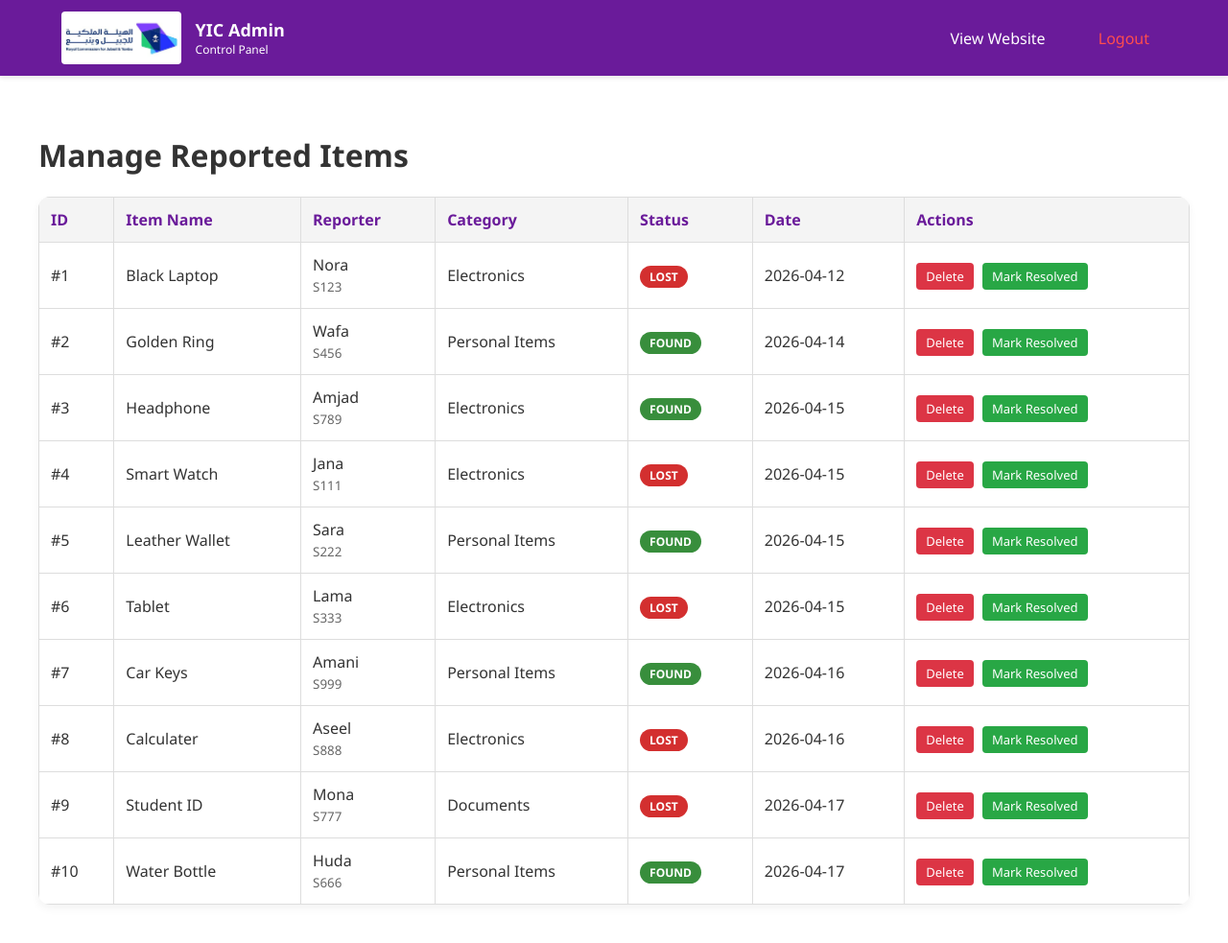
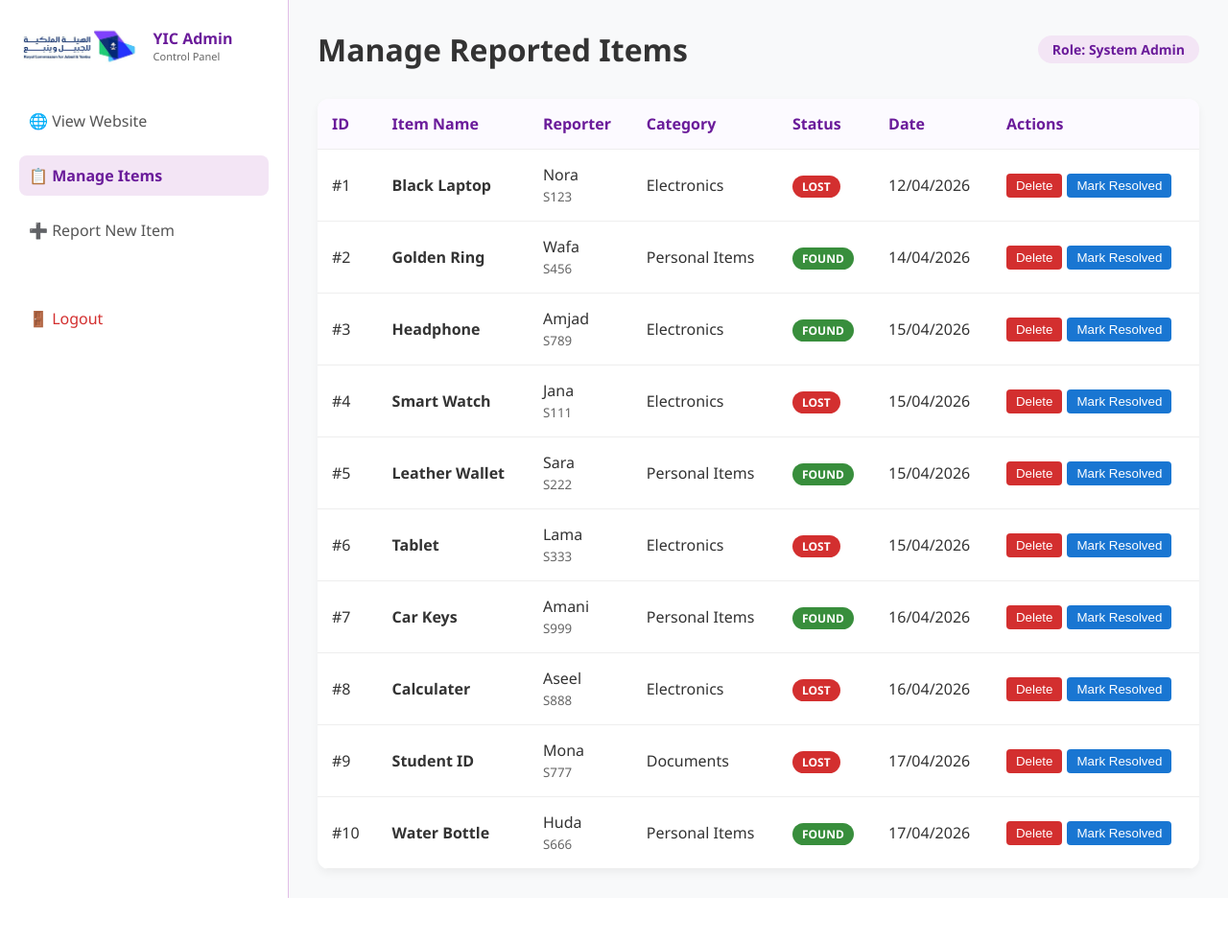
Before and after one commit to wafazh4-ctrl/CS381PROJECT, a PHP site: page /admin_dashboard.php in a window 1280 px wide. Shown: the whole page at 96% size. After the commit the page ends 936 px from the top, so only its background shows below. Run offline with PHP 8.4, Linux system fonts and the light colour scheme; a user stored in the database is signed in; data comes from the database, SQL or seed files in the repository.

Commit message:
Update admin_dashboard.php

```diff
--- a/CS381Project/admin_dashboard.php
+++ b/CS381Project/admin_dashboard.php
@@ -1,17 +1,19 @@
 <?php
-session_start();
+require_once 'includes/security.php';
 require_once 'includes/db_connect.php';
-
-
 
 if (!isset($_SESSION['user_role']) || $_SESSION['user_role'] !== 'admin') {
     header("Location: login.php");
     exit();
 }
 
+if ($_SERVER["REQUEST_METHOD"] == "POST") {
+    if (!isset($_POST['csrf_token']) || !verify_csrf_token($_POST['csrf_token'])) {
+        die("CSRF token validation failed.");
+    }
 
-if (isset($_GET['delete_id'])) {
-    $id = $_GET['delete_id'];
+    if (isset($_POST['delete_id'])) {
+        $id = test_input($_POST['delete_id']);
         try {
             $stmt = $pdo->prepare("DELETE FROM items WHERE id = ?");
             $stmt->execute([$id]);
@@ -22,9 +24,8 @@ if (isset($_GET['delete_id'])) {
         }
     }
 
-
-if (isset($_GET['resolve_id'])) {
-    $id = $_GET['resolve_id'];
+    if (isset($_POST['resolve_id'])) {
+        $id = test_input($_POST['resolve_id']);
         try {
             $stmt = $pdo->prepare("UPDATE items SET is_resolved = 1 WHERE id = ?");
             $stmt->execute([$id]);
@@ -34,10 +35,12 @@ if (isset($_GET['resolve_id'])) {
             $error = "Error updating status.";
         }
     }
-
+}
 
 $stmt = $pdo->query("SELECT * FROM items ORDER BY created_at DESC");
 $items = $stmt->fetchAll();
+
+$csrf_token = generate_csrf_token();
 ?>
 
 <!DOCTYPE html>
@@ -48,34 +51,38 @@ $items = $stmt->fetchAll();
     <title>Admin Dashboard - YIC Found</title>
     <link rel="stylesheet" href="assets/css/style.css">
     <style>
-        .admin-table { width: 100%; border-collapse: collapse; margin-top: 20px; background: white; }
-        .admin-table th, .admin-table td { padding: 12px; border: 1px solid #ddd; text-align: left; }
-        .admin-table th { background-color: #f4f4f4; }
-        .btn-delete { color: white; background: #dc3545; padding: 5px 10px; text-decoration: none; border-radius: 4px; font-size: 13px; }
-        .btn-resolve { color: white; background: #28a745; padding: 5px 10px; text-decoration: none; border-radius: 4px; font-size: 13px; margin-left: 5px; }
-        .status-resolved { color: green; font-weight: bold; }
+        .inline-form { display: inline; }
         .alert { padding: 15px; margin-bottom: 20px; border-radius: 4px; }
         .alert-success { background-color: #d4edda; color: #155724; border: 1px solid #c3e6cb; }
     </style>
 </head>
 <body>
 
-    <header>
-        <div class="logo-section">
+    <div class="admin-layout">
+        <aside class="sidebar">
+            <div class="logo-section" style="margin-bottom: 30px;">
                 <img src="assets/image/YICLogo.jpg" alt="YIC Logo">
                 <div>
-                <div style="font-weight: bold; font-size: 18px;">YIC Admin</div>
-                <div style="font-size: 12px;">Control Panel</div>
+                    <div style="font-weight: bold; font-size: 16px; color: var(--primary-purple);">YIC Admin</div>
+                    <div style="font-size: 11px; color: #666;">Control Panel</div>
                 </div>
             </div>
-        <nav>
-            <a href="index.php">View Website</a>
-            <a href="logout.php" style="color: #ff4d4d;">Logout</a>
-        </nav>
-    </header>
 
-    <main class="container" style="padding: 40px;">
-        <h1>Manage Reported Items</h1>
+            <ul class="sidebar-menu">
+                <li><a href="index.php">🌐 View Website</a></li>
+                <li><a href="admin_dashboard.php" class="active">📋 Manage Items</a></li>
+                <li><a href="report_item.php">➕ Report New Item</a></li>
+                <li style="margin-top: 50px;"><a href="logout.php" style="color: #d32f2f;">🚪 Logout</a></li>
+            </ul>
+        </aside>
+
+        <main class="admin-content">
+            <div style="display: flex; justify-content: space-between; align-items: center; margin-bottom: 30px;">
+                <h1 style="margin: 0; color: #333;">Manage Reported Items</h1>
+                <span style="background: var(--btn-secondary); color: var(--primary-purple); padding: 5px 15px; border-radius: 20px; font-weight: bold; font-size: 14px;">
+                    Role: System Admin
+                </span>
+            </div>
 
             <?php if(isset($_GET['msg'])): ?>
                 <div class="alert alert-success">
@@ -102,7 +109,7 @@ $items = $stmt->fetchAll();
                     <?php foreach ($items as $item): ?>
                     <tr>
                         <td>#<?php echo $item['id']; ?></td>
-                    <td><?php echo htmlspecialchars($item['item_name']); ?></td>
+                        <td><strong><?php echo htmlspecialchars($item['item_name']); ?></strong></td>
                         <td>
                             <?php echo htmlspecialchars($item['user_name']); ?><br>
                             <small style="color: #666;"><?php echo htmlspecialchars($item['university_id_display']); ?></small>
@@ -113,26 +120,32 @@ $items = $stmt->fetchAll();
                                 <?php echo $item['status']; ?>
                             </span>
                         </td>
-                    <td><?php echo date('Y-m-d', strtotime($item['date_posted'])); ?></td>
+                        <td><?php echo date('d/m/Y', strtotime($item['date_posted'])); ?></td>
                         <td>
-                        <a href="admin_dashboard.php?delete_id=<?php echo $item['id']; ?>"
-                           class="btn-delete" onclick="return confirm('Are you sure you want to delete this item?')">Delete</a>
+                            <div class="action-btns">
+                                <form action="admin_dashboard.php" method="POST" class="inline-form" onsubmit="return confirm('Are you sure you want to delete this item?')">
+                                    <input type="hidden" name="csrf_token" value="<?php echo $csrf_token; ?>">
+                                    <input type="hidden" name="delete_id" value="<?php echo $item['id']; ?>">
+                                    <button type="submit" class="btn-delete">Delete</button>
+                                </form>
 
                                 <?php if($item['is_resolved'] == 0): ?>
-                            <a href="admin_dashboard.php?resolve_id=<?php echo $item['id']; ?>" class="btn-resolve">Mark Resolved</a>
+                                    <form action="admin_dashboard.php" method="POST" class="inline-form">
+                                        <input type="hidden" name="csrf_token" value="<?php echo $csrf_token; ?>">
+                                        <input type="hidden" name="resolve_id" value="<?php echo $item['id']; ?>">
+                                        <button type="submit" class="btn-resolve">Mark Resolved</button>
+                                    </form>
                                 <?php else: ?>
-                            <span class="status-resolved">✅ Resolved</span>
+                                    <span style="color: green; font-weight: bold; font-size: 13px; padding-left: 5px;">✅ Resolved</span>
                                 <?php endif; ?>
+                            </div>
                         </td>
                     </tr>
                     <?php endforeach; ?>
-
-                <?php if (empty($items)): ?>
-                    <tr><td colspan="7" style="text-align:center;">No items found in database.</td></tr>
-                <?php endif; ?>
                 </tbody>
             </table>
         </main>
+    </div>
 
 </body>
 </html>
```
Lines whose indentation alone changed are shown as unchanged.
